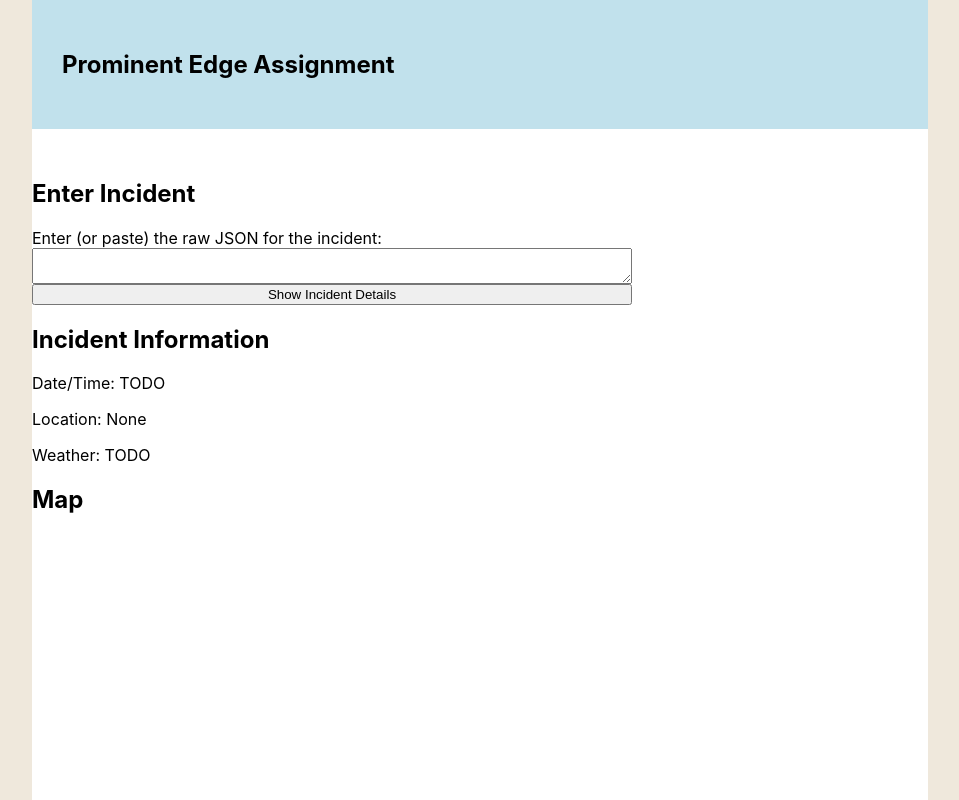
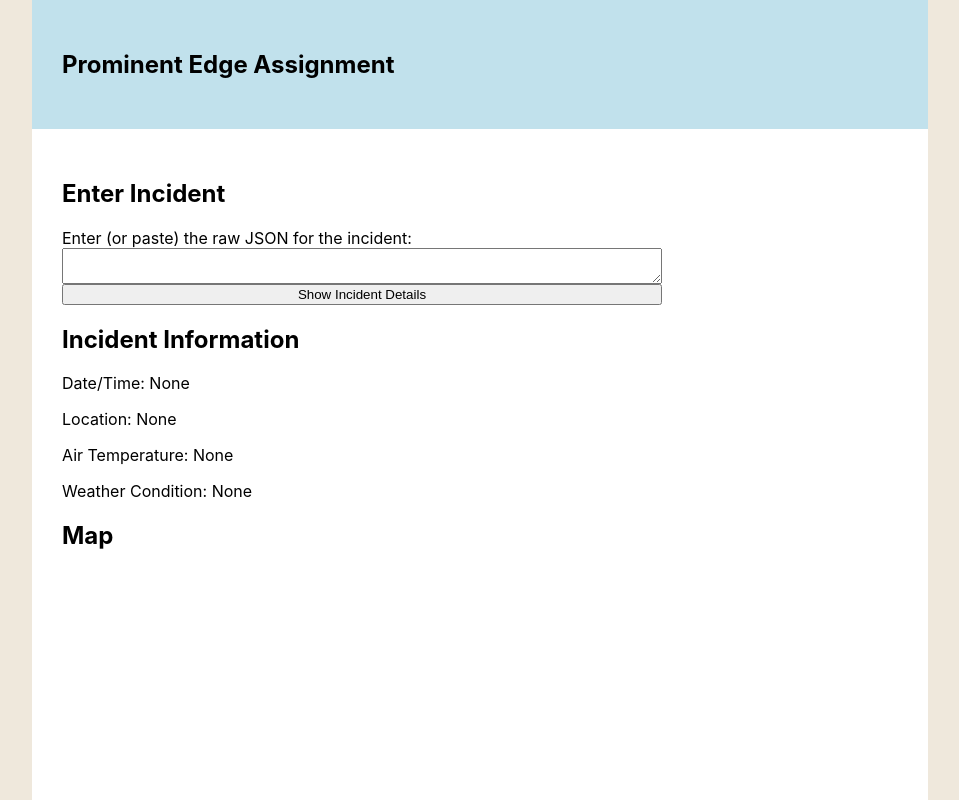
Before and after one commit to SharkDemon/prominent-edge-assignment, a React (Create React App) app in the folder frontend/: page / in a window 1280 px wide. Shown: the whole page, without its empty margins (160-1119 px from the left). Built offline with nearby package versions, Linux system fonts and the light colour scheme.

Commit message:
update readme

```diff
--- a/frontend/src/App.css
+++ b/frontend/src/App.css
@@ -113,6 +113,13 @@ div.panel-item h3 {
   overflow-wrap: normal;
 }
 
+.collect-data-div,
+.information-div,
+.map-div {
+  padding-left: 30px;
+  padding-right: 30px;
+}
+
 .collect-data-div {
   display: flex;
   flex-direction: column;
--- a/frontend/src/components/IncidentDisplayComponent.js
+++ b/frontend/src/components/IncidentDisplayComponent.js
@@ -10,6 +10,7 @@ class IncidentDisplayComponent extends React.Component {
         this.state = {
             rawJson: '',
             incidentJson: null,
+            meteostatJson: null,
             errorMessage: ''
         };
         this.handleChange = this.handleChange.bind(this);
@@ -22,7 +23,7 @@ class IncidentDisplayComponent extends React.Component {
         });
     }
 
-    handleShowIncidentClick(event) {
+    async handleShowIncidentClick(event) {
         // first clear the error message
         this.setState({
             errorMessage: ''
@@ -30,22 +31,70 @@ class IncidentDisplayComponent extends React.Component {
         // check if something was entered at all
         if (0 === this.state.rawJson.trim().length) {
             this.setState({
+                rawJson: '',
+                incidentJson: null,
+                meteostatJson: null,
                 errorMessage: 'Come on, please enter raw JSON for incident!'
             })
         } else {
             // try to parse the JSON, show error message if it's invalid
             try {
                 const json = JSON.parse(this.state.rawJson);
-                this.setState({
-                    incidentJson: json
-                });
+                await this.setState({ incidentJson: json });
             }
             catch (e) {
                 this.setState({
+                    rawJson: '',
+                    incidentJson: null,
+                    meteostatJson: null,
                     errorMessage: 'Unable to parse the JSON, please check its validity and try again.'
                 })
+                return;
+            }
+
+            // call meteostat and get weather for date/time
+            const requestOptions = {
+                method: 'GET',
+                headers: {
+                    'Content-Type': 'application/json',
+                    'x-api-key': this.meteostatKey()
+                }
+            };
+            // perform fetch and receive meteostat data
+            let res;
+            try {
+                res = await fetch(this.buildMeteostatFetchLink(), requestOptions);
+            } catch (ex) {
+                this.setState({ errorMessage: ex.toString() });
+            }
+
+            if (res === undefined) {
+                this.setState({ errorMessage: 'Failed to fetch Meteostat data.  Response undefined' });
+            } else {
+                if (res.status === 200) {
+                    const json = await res.json();
+                    this.setState({ meteostatJson: json });
+                } else {
+                    this.setState({ errorMessage: `Failed to retrieve Meteostat data.  Status code=${res.status}` });
+                }
             }
         }
+    }
+
+    meteostatKey = () => {
+        return process.env.REACT_APP_METEOSTAT_API_KEY;
+    }
+
+    buildMeteostatFetchLink() {
+        let eventOpened = this.state.incidentJson.description.event_opened;
+        let url = `https://cors-anywhere.herokuapp.com/https://api.meteostat.net/v2/point/hourly` +
+            `?lat=${ this.state.incidentJson.address.latitude }` +
+            `&lon=${ this.state.incidentJson.address.longitude }` +
+            `&start=${ eventOpened.substring(0, 10) }` +
+            `&end=${ eventOpened.substring(0, 10) }` +
+            `&tz=${ this.state.incidentJson.fire_department.timezone }`
+        ;
+        return url;
     }
 
     componentDidMount() {
@@ -69,7 +118,7 @@ class IncidentDisplayComponent extends React.Component {
                     <textarea className="full" value={this.state.rawJson} onChange={this.handleChange} />
                     <button onClick={this.handleShowIncidentClick}>Show Incident Details</button>
                 </div>
-                <InfoComponent incident={this.state.incidentJson} />
+                <InfoComponent incidentJson={this.state.incidentJson} meteostatJson={this.state.meteostatJson} />
                 <MapComponent incident={this.state.incidentJson} />
             </div>
         )
--- a/frontend/src/components/InfoComponent.js
+++ b/frontend/src/components/InfoComponent.js
@@ -5,11 +5,42 @@ class InfoComponent extends React.Component {
     state = {
     };
 
+    CONDITIONS_MAP = new Map([
+        [null, 'Not Given'],
+        [1, 'Clear'],
+        [2, 'Fair'],
+        [3, 'Cloudy'],
+        [4, 'Overcast'],
+        [5, 'Fog'],
+        [6, 'Freezing Fog'],
+        [7, 'Light Rain'],
+        [8, 'Rain'],
+        [9, 'Heavy Rain'],
+        [10, 'Freezing Rain'],
+        [11, 'Heavy Freezing Rain'],
+        [12, 'Sleet'],
+        [13, 'Heavy Sleet'],
+        [14, 'Light Snowfall'],
+        [15, 'Snowfall'],
+        [16, 'Heavy Snowfall'],
+        [17, 'Rain Shower'],
+        [18, 'Heavy Rain Shower'],
+        [19, 'Sleet Shower'],
+        [20, 'Heavy Sleet Shower'],
+        [21, 'Snow Shower'],
+        [22, 'Heavy Snow Shower'],
+        [23, 'Lightning'],
+        [24, 'Hail'],
+        [25, 'Thunderstorm'],
+        [26, 'Heavy Thunderstorm'],
+        [27, 'Storm'],
+    ]);
+
     componentDidMount() {
     }
 
     renderAddress = () => {
-        const incident = this.props.incident;
+        const incident = this.props.incidentJson;
         let a = 'None';
         if (incident !== null && incident.address !== undefined) {
             const addressHasLine1 = (incident.address.address_line1 !== undefined);
@@ -34,13 +65,56 @@ class InfoComponent extends React.Component {
         return <span>{a}</span>;
     }
 
+    findWeatherDataBucket() {
+        let incidentTime = this.props.incidentJson.description.event_opened.substring(11, 19);
+        let weatherByHour = this.props.meteostatJson.data;
+        // find the "hour bucket" for the time of the incident
+        for (var i = 0; i < weatherByHour.length - 1; i++) {
+            if (weatherByHour[i].time_local.substring(11) < incidentTime
+                    && weatherByHour[i+1].time_local.substring(11) < incidentTime) {
+                return weatherByHour[i];
+            }
+        }
+        // shouldn't reach here, if the JSON is good
+        return null;
+    }
+
+    renderDateTime() {
+        if (this.props.meteostatJson === undefined || this.props.meteostatJson == null) {
+            return <span>None</span>
+        } else {
+            let incidentDate = this.props.incidentJson.description.event_opened.substring(0, 10);
+            let incidentTime = this.props.incidentJson.description.event_opened.substring(11, 19);
+            return <span>{ incidentDate } { incidentTime }</span>
+        }
+    }
+
+    renderAirTemperature() {
+        if (this.props.meteostatJson === undefined || this.props.meteostatJson == null) {
+            return <span>None</span>
+        } else {
+            let weather = this.findWeatherDataBucket();
+            return <span>{ weather.temp }&deg;C</span>
+        }
+    }
+
+    renderWeatherCondition() {
+        if (this.props.meteostatJson === undefined || this.props.meteostatJson == null) {
+            return <span>None</span>
+        } else {
+            let weather = this.findWeatherDataBucket();
+            return <span>{ this.CONDITIONS_MAP.get(weather.coco) }</span>
+        }
+    }
+
     render() {
         return (
-            <div>
+            <div className="information-div">
                 <h2>Incident Information</h2>
-                <p>Date/Time: TODO</p>
+                <p>Date/Time: { this.renderDateTime() }</p>
                 <p>Location: { this.renderAddress() }</p>
-                <p>Weather: TODO</p>
+                <p>Air Temperature: { this.renderAirTemperature() }</p>
+                <p>Weather Condition: { this.renderWeatherCondition() }</p>
             </div>
         )
     }
--- a/frontend/src/components/MapComponent.css
+++ b/frontend/src/components/MapComponent.css
@@ -1,4 +1,4 @@
-div.map-container {
+div.map-div {
     margin-bottom: 50px;
 }
 
--- a/frontend/src/components/MapComponent.js
+++ b/frontend/src/components/MapComponent.js
@@ -19,7 +19,7 @@ class MapComponent extends React.Component {
 
     noMap = () => {
         return (
-            <div className="map-container">
+            <div className="map-div">
                 <h2>Map</h2>
             </div>
         )
@@ -27,7 +27,7 @@ class MapComponent extends React.Component {
 
     showMap = (location, zoomLevel) => {
         return (
-            <div className="map-container">
+            <div className="map-div">
                 <h2>Map</h2>
                 <div className="google-map">
                     <GoogleMapReact
```
Also changed, not shown: 1 other file (tests, documents, lock files or other folders).
